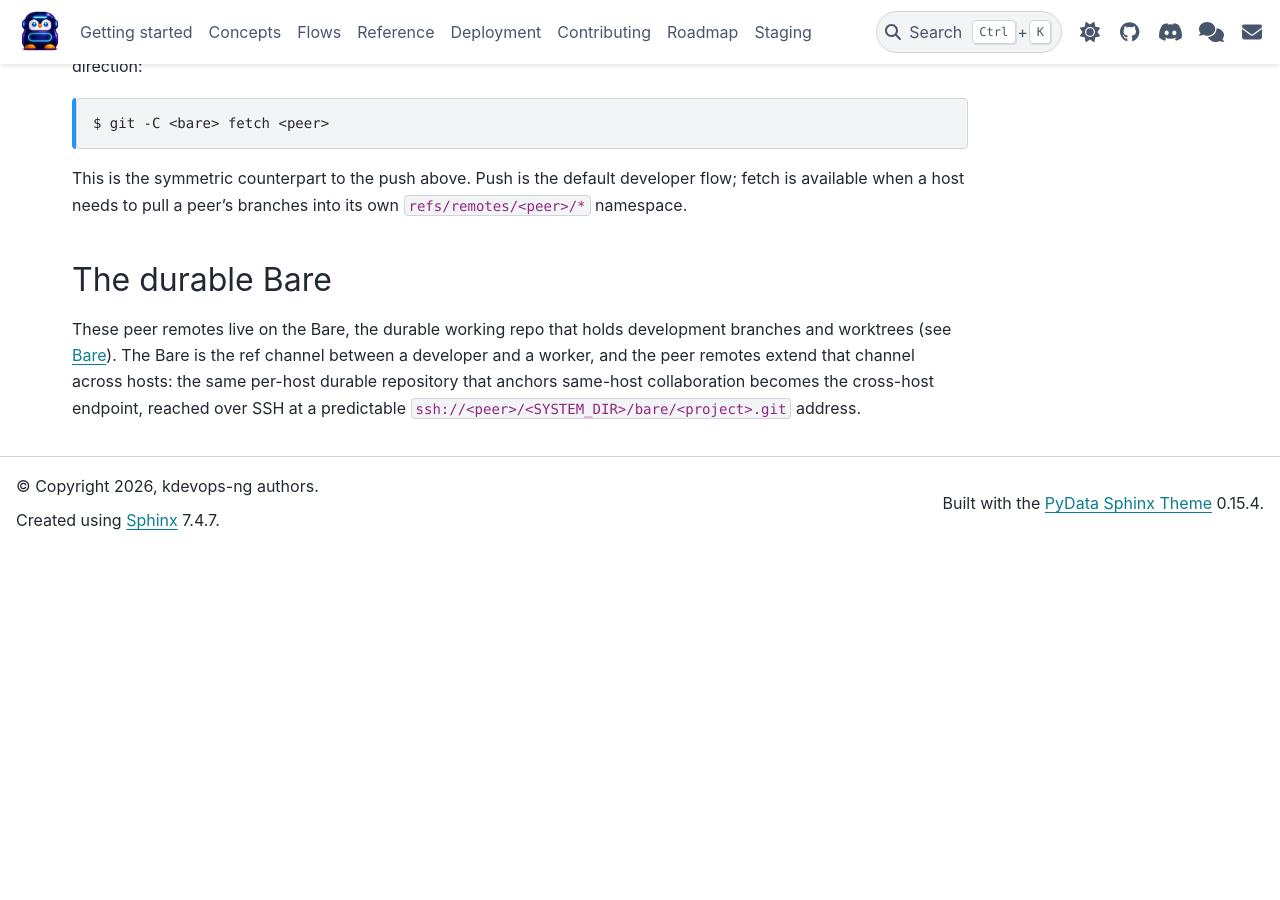
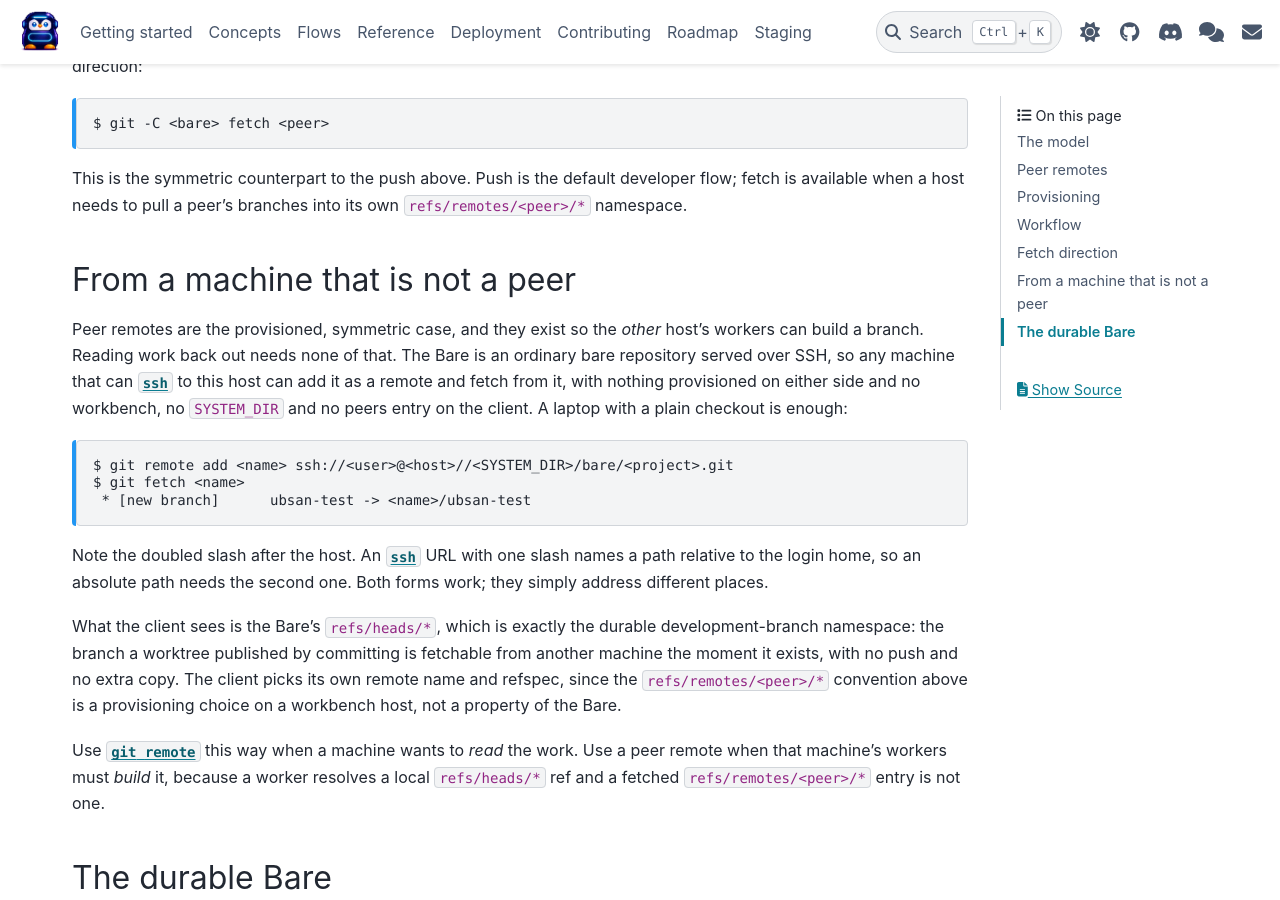
Before and after one commit to dagomez137/kdevops-ng, a Sphinx documentation site: the page built from docs/concepts/cross-host-development.rst, in a window 1280 px wide and 900 px high, scrolled down 2514 px. Built offline with Sphinx 7.4.7 and the PyData theme 0.15.4, drawn with Linux system fonts in a browser that asks for light colours; before the commit the page ends 3063 px from its top, so only the background shows below that.

Commit message:
docs: note that any SSH client can fetch the Bare
The cross-host page described only the provisioned, symmetric case: two
workbench hosts that each register the other as a peer remote, so a
branch pushed to the far Bare becomes a local head its workers can
build. That framing left the simpler direction undocumented, and it is
the one a developer reaches for more often.

The Bare is an ordinary bare repository served over SSH, so any machine
that can reach the host may add it as a remote and fetch, with nothing
provisioned on either side and no workbench, SYSTEM_DIR or peers entry
on the client. What it sees is the Bare's refs/heads, the durable
development-branch namespace, which means a branch published by
committing in a worktree is fetchable from another machine the moment
it exists.

Record the URL detail that costs a confused minute otherwise: an ssh
URL with a single slash after the host names a path relative to the
login home, so addressing the Bare by absolute path needs a second one.

Say plainly when each form applies. Fetching directly is for a machine
that wants to read the work; a peer remote is for one whose workers
must build it, since a worker resolves a local refs/heads ref and a
fetched refs/remotes entry is not one. Register git-remote and
git-fetch in the cmd_links table so the new prose can link them.

Generated-by: Claude AI
Signed-off-by: Daniel Gomez <da.gomez@kernel.org>

```diff
--- a/docs/concepts/cross-host-development.rst
+++ b/docs/concepts/cross-host-development.rst
@@ -136,6 +136,39 @@ This is the symmetric counterpart to the push above. Push is the default
 developer flow; fetch is available when a host needs to pull a peer's branches
 into its own ``refs/remotes/<peer>/*`` namespace.
 
+From a machine that is not a peer
+=================================
+
+Peer remotes are the provisioned, symmetric case, and they exist so the *other*
+host's workers can build a branch. Reading work back out needs none of that. The
+Bare is an ordinary bare repository served over SSH, so any machine that can
+:cmd:`ssh` to this host can add it as a remote and fetch from it, with nothing
+provisioned on either side and no workbench, no ``SYSTEM_DIR`` and no peers
+entry on the client. A laptop with a plain checkout is enough:
+
+.. code-block:: console
+   :class: cmd-host
+
+   $ git remote add <name> ssh://<user>@<host>//<SYSTEM_DIR>/bare/<project>.git
+   $ git fetch <name>
+    * [new branch]      ubsan-test -> <name>/ubsan-test
+
+Note the doubled slash after the host. An :cmd:`ssh` URL with one slash names a
+path relative to the login home, so an absolute path needs the second one. Both
+forms work; they simply address different places.
+
+What the client sees is the Bare's ``refs/heads/*``, which is exactly the
+durable development-branch namespace: the branch a worktree published by
+committing is fetchable from another machine the moment it exists, with no push
+and no extra copy. The client picks its own remote name and refspec, since the
+``refs/remotes/<peer>/*`` convention above is a provisioning choice on a
+workbench host, not a property of the Bare.
+
+Use :cmd:`git remote` this way when a machine wants to *read* the work. Use a
+peer remote when that machine's workers must *build* it, because a worker
+resolves a local ``refs/heads/*`` ref and a fetched
+``refs/remotes/<peer>/*`` entry is not one.
+
 The durable Bare
 ================
 
--- a/docs/conf.py
+++ b/docs/conf.py
@@ -107,6 +107,8 @@ cmd_links = {
     "systemd-escape": f"{_SYSTEMD}/systemd-escape.html",
     "timeout": f"{_MAN7}/timeout.1.html",
     "git bisect": f"{_MAN7}/git-bisect.1.html",
+    "git remote": f"{_MAN7}/git-remote.1.html",
+    "git fetch": f"{_MAN7}/git-fetch.1.html",
     "qemu-img": "https://www.qemu.org/docs/master/tools/qemu-img.html",
     "virtiofsd": "https://gitlab.com/virtio-fs/virtiofsd",
 }
```
